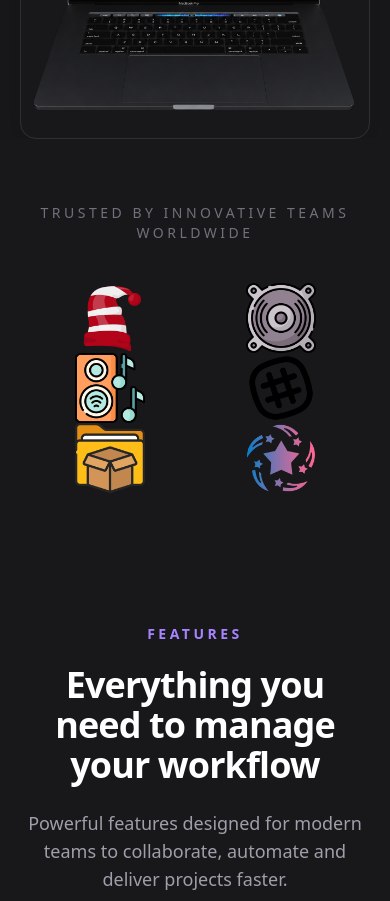
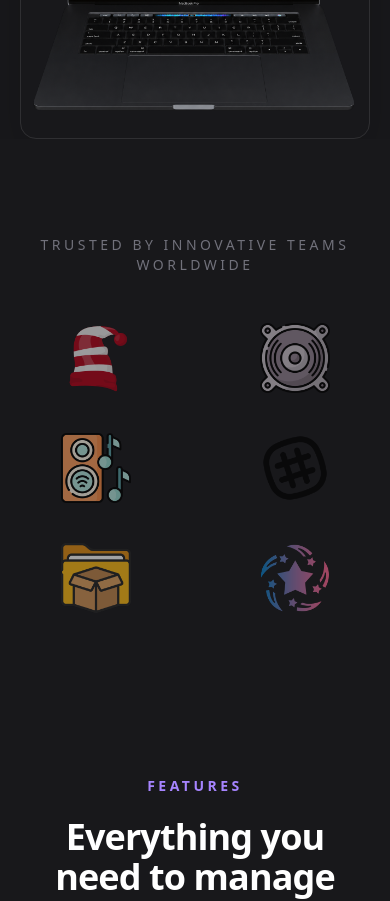
Before and after one commit to wwilliamsantana/flowsync, a Next.js app: page / in a window 390 px wide. Shown: the part 780-1681 px from the top of the page. Built offline with nearby package versions, Linux system fonts and the light colour scheme.

Commit message:
polished: TrustedBy + Responsive

```diff
--- a/src/components/sections/TrustedBy.tsx
+++ b/src/components/sections/TrustedBy.tsx
@@ -6,8 +6,8 @@ import Image from "next/image";
 
 export default function TrustedBy() {
   return (
-    <section className=" bg-zinc-900 py-16">
-      <div className="mx-auto max-w-7xl px-6">
+    <section className=" bg-zinc-900 py-24 lg:py-28">
+      <div className="mx-auto max-w-7xl px-5 sm:px-6 lg:px-8">
         <motion.p
           initial={{ opacity: 0, y: 15 }}
           whileInView={{ opacity: 1, y: 0 }}
@@ -23,13 +23,14 @@ export default function TrustedBy() {
           whileInView={{ opacity: 1 }}
           viewport={{ once: true }}
           transition={{ delay: 0.2 }}
-          className="mt-10 grid place-items-center grid-cols-2 sm:grid-cols-3 lg:grid-cols-6"
+          className="mt-12 grid place-items-center gap-y-10 gap-x-12 grid-cols-2 sm:grid-cols-3 lg:grid-cols-6"
         >
-          {companies.map((company, index) => (
+          {companies.map((company) => (
             <Image
               src={company.img}
               alt={company.name}
-              key={index}
+              key={company.name}
+              className="opacity-60 transition-all duration-300 hover:opacity-100 hover:scale-105"
               width={70}
               height={70}
             />
```
